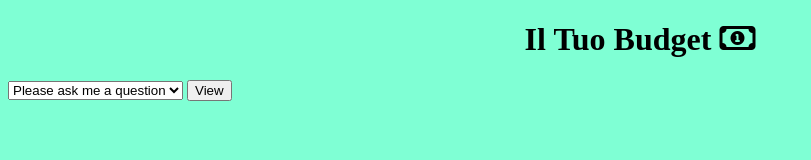
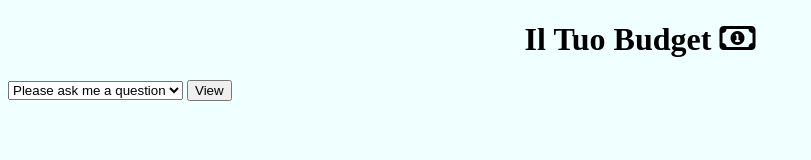
Before and after one commit to Antoninochin/U2-W5-D2, a plain HTML site: page Compito/index.html in a window 1280 px wide. Shown: the whole page, without its empty margins (0-811 px from the left). Drawn offline with Linux system fonts and the light colour scheme.

Commit message:
add azure

```diff
--- a/Compito/index.html
+++ b/Compito/index.html
@@ -6,7 +6,7 @@
     <meta name="viewport" content="width=device-width, initial-scale=1.0" />
     <title>Budget</title>
   </head>
-  <body style="background-color: aquamarine">
+  <body style="background-color: azure">
     <h1 style="text-align: center">Il Tuo Budget <i class="far fa-money-bill-alt"></i></h1>
     <!-- <button onclick="budget()">Click Here for know your budget</button> -->
     <!-- <div id="seeBudget"></div> -->
```
